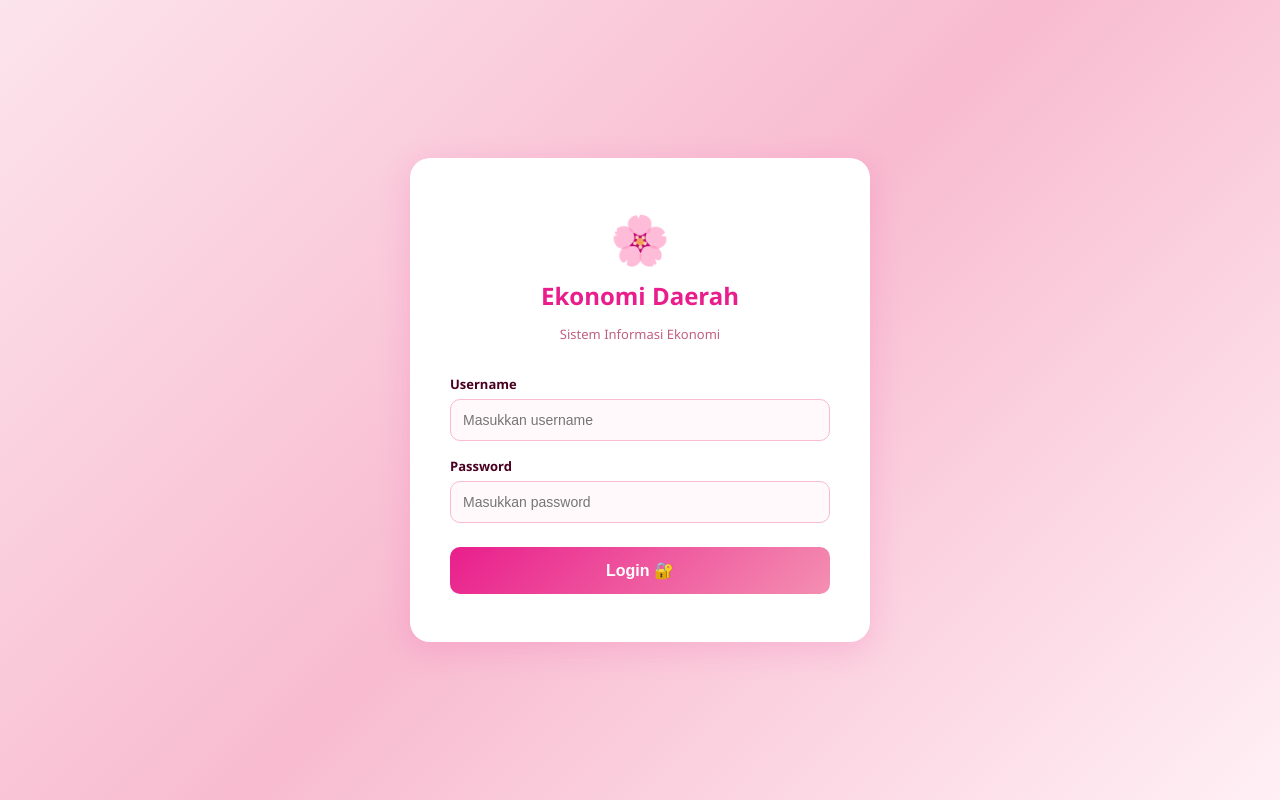
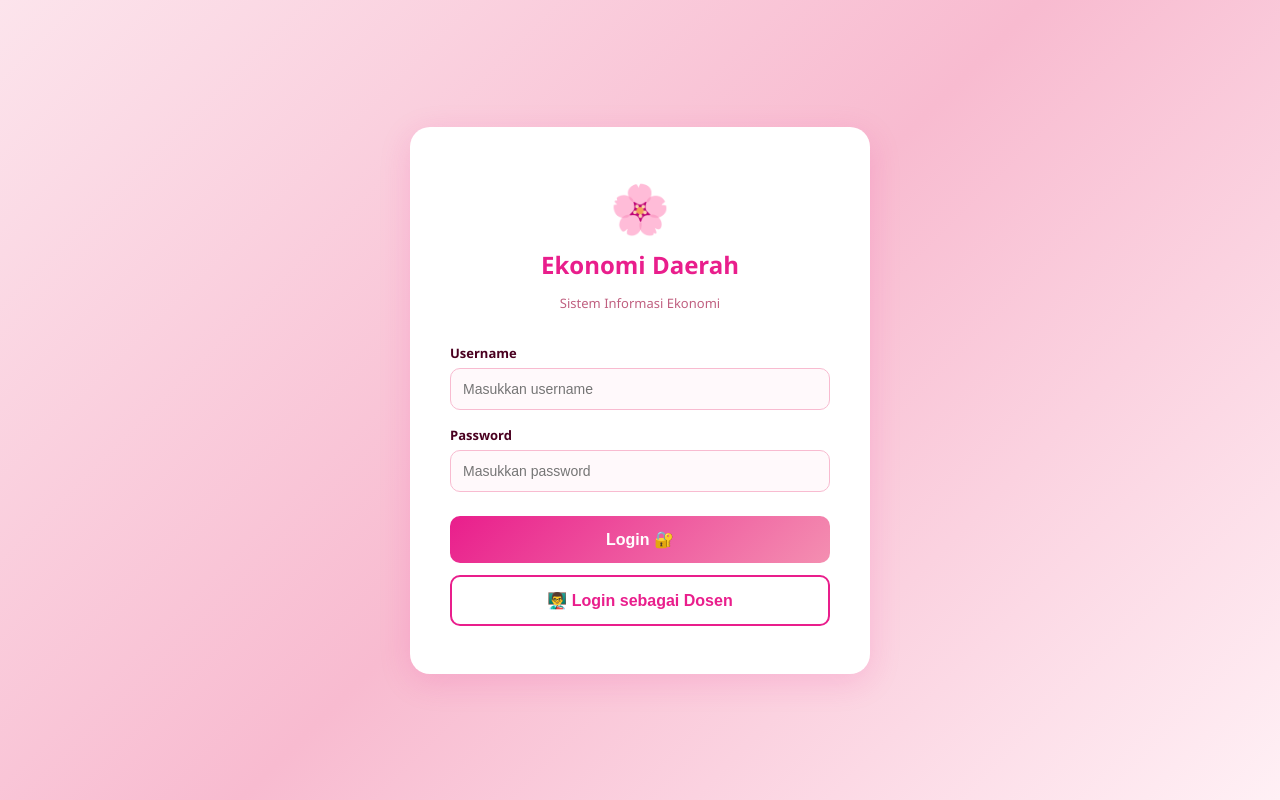
Before and after one commit to kaylarafifah9/ekonomi-daerah-fullstack, a React (Create React App) app in the folder frontend/: page / in a window 1280 px wide. Built offline with nearby package versions, Linux system fonts and the light colour scheme.

Commit message:
add dosen login

```diff
--- a/frontend/src/App.js
+++ b/frontend/src/App.js
@@ -15,7 +15,7 @@ const colors = {
   border: '#f8bbd0',
 };
 
-function LoginPage({ onLogin }) {
+function LoginPage({ onLogin, onDosenLogin }) {
   const [username, setUsername] = useState('');
   const [password, setPassword] = useState('');
   const [error, setError] = useState('');
@@ -77,6 +77,24 @@ function LoginPage({ onLogin }) {
           }}>
             Login 🔐
           </button>
+          <button
+  type="button"
+  onClick={onDosenLogin}
+  style={{
+    width: '100%',
+    padding: '14px',
+    marginTop: '12px',
+    background: 'white',
+    color: '#e91e8c',
+    border: '2px solid #e91e8c',
+    borderRadius: '10px',
+    fontSize: '16px',
+    cursor: 'pointer',
+    fontWeight: 'bold'
+  }}
+>
+  👨‍🏫 Login sebagai Dosen
+</button>
         </form>
       </div>
     </div>
@@ -140,6 +158,7 @@ function WelcomePage({ onStart }) {
 
 function App() {
   const [authState, setAuthState] = useState('login');
+  const [role, setRole] = useState('');
   const [page, setPage] = useState('overview');
   const [pdrb, setPdrb] = useState([]);
   const [kemiskinan, setKemiskinan] = useState([]);
@@ -183,7 +202,19 @@ function App() {
   const avgKemiskinan = kemiskinan.length ? (kemiskinan.reduce((a, b) => a + b.persentase, 0) / kemiskinan.length).toFixed(1) : 0;
   const avgTPT = pengangguran.length ? (pengangguran.reduce((a, b) => a + b.tingkat_tpt, 0) / pengangguran.length).toFixed(1) : 0;
 
-  if (authState === 'login') return <LoginPage onLogin={() => setAuthState('welcome')} />;
+  if (authState === 'login')
+  return (
+    <LoginPage
+      onLogin={() => {
+        setRole('mahasiswa');
+        setAuthState('welcome');
+      }}
+      onDosenLogin={() => {
+        setRole('dosen');
+        setAuthState('dashboard');
+      }}
+    />
+  );
   if (authState === 'welcome') return <WelcomePage onStart={() => setAuthState('dashboard')} />;
 
   const sidebarItems = [
@@ -255,7 +286,17 @@ function App() {
         <div style={{ display: 'flex', justifyContent: 'space-between', alignItems: 'center', marginBottom: '24px' }}>
           <h2 style={{ margin: 0, color: colors.text }}>{pageTitle[page]}</h2>
           <div style={{ display: 'flex', alignItems: 'center', gap: '10px' }}>
-            <div style={{ background: colors.soft, padding: '6px 14px', borderRadius: '20px', color: colors.primary, fontSize: '14px' }}>Kayla Rafifah</div>
+            <div style={{
+  background: colors.soft,
+  padding: '6px 14px',
+  borderRadius: '20px',
+  color: colors.primary,
+  fontSize: '14px'
+}}>
+  {role === 'dosen'
+    ? '👨‍🏫 Dosen'
+    : '👩‍🎓 Mahasiswa'}
+</div>
             <div style={{ background: colors.primary, color: 'white', width: '32px', height: '32px', borderRadius: '50%', display: 'flex', alignItems: 'center', justifyContent: 'center', fontWeight: 'bold' }}>KR</div>
           </div>
         </div>
```
